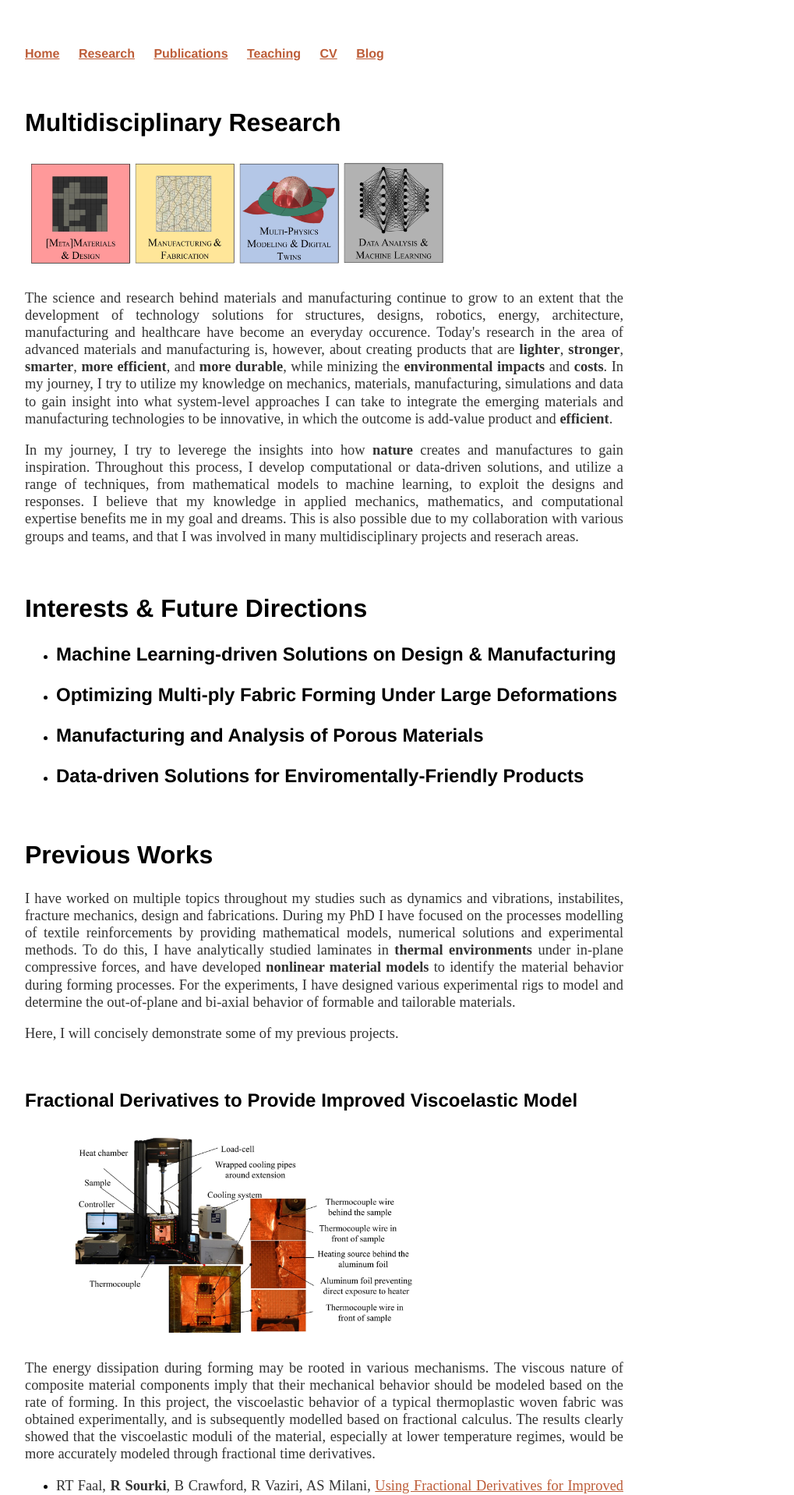
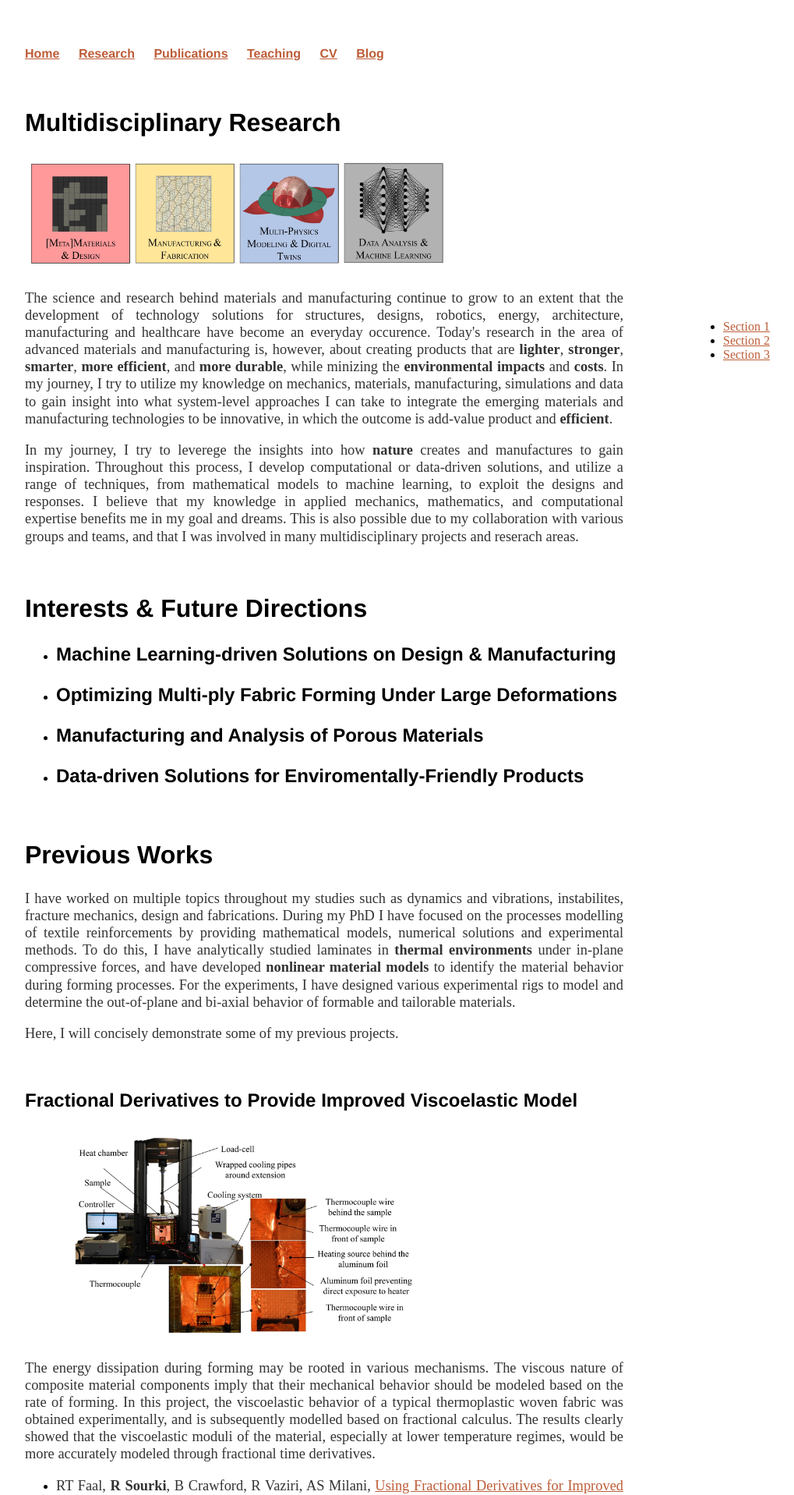
Before and after one commit to rsourki/rsourki.github.io, a Jekyll site: the page built from research/index.html, in a window 1280 px wide. Shown: the top 1917 px of the page at 78% size, without its empty margins (224-1243 px from the left). Built offline with Jekyll 4.4.1, drawn with Linux system fonts in a browser that asks for light colours.

Commit message:
Update index.html

```diff
--- a/research/index.html
+++ b/research/index.html
@@ -87,4 +87,11 @@ title: Research - Reza Sourki Webpage
 	<li><p><b>R Sourki</b>, S Illyaei, M Bastanfar, MM Monfared, <a href = "https://link.springer.com/article/10.1007/s40430-018-1234-1">Multiple cracks analysis in a FG orthotropic layer with FGPM coating under anti-plane loading</a>,
 	Journal of the Brazilian Society of Mechanical Sciences and Engineering, 2018.</p></li>
 	</ul>
+
+	<ul id=menu>
+	<li><a href="#L384">Section 1</a>
+	<li><a href="#details">Section 2</a>
+	<li><a href="#FAQ">Section 3</a>
+	</ul>
+
 </div><!-- /.blurb -->
```
